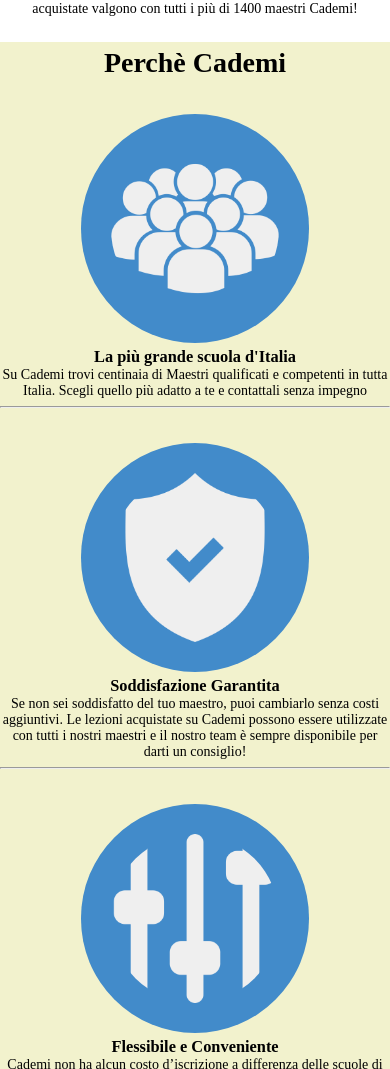
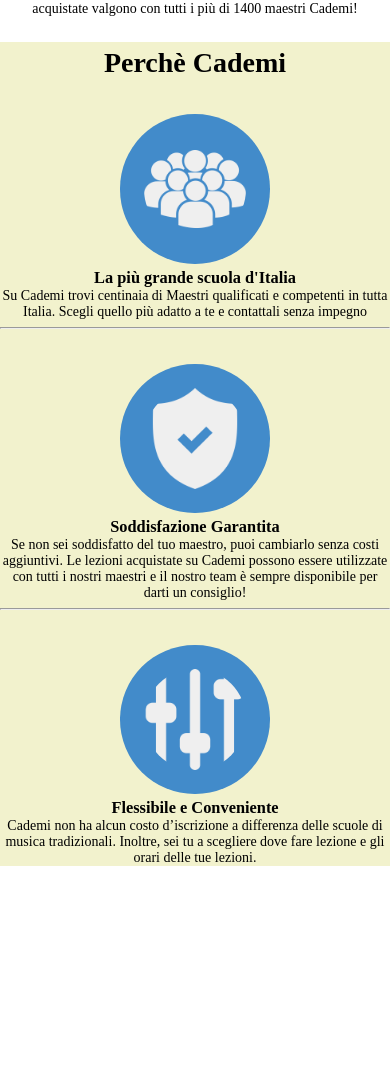
Before and after one commit to Mandrake091/html-responsive-wannabe, a plain HTML site: page index.html in a window 390 px wide. Shown: the part 1316-2385 px from the top of the page. After the commit the page ends 2182 px from the top, so only its background shows below. Drawn offline with Linux system fonts and the light colour scheme.

Commit message:
correction on blu images

```diff
--- a/css/query.css
+++ b/css/query.css
@@ -13,11 +13,19 @@
     h3{
       margin: 0;
     }
+   /* / text style */
 
-
+   /* Img style */
     img{
       height: 20vh;
     }
+    #why .row img {
+        background-color: #428bca;
+        border-radius: 50%;
+        padding: 24px;
+        height: 12vh;
+    }
+    /* / img style */
 
     .row{
       margin: 0;
@@ -25,9 +33,9 @@
       width: 100%;
     }
 
-  #lezioni,#why{
+    #lezioni,#why{
     background-color: #f2f2cd;
-  }
+    }
 
     #lezioni .row > .left, #lezioni .row > .right {
       width: 100%;
@@ -37,8 +45,8 @@
     #steps .row > .left, #steps .row > .central, #steps .row > .right {
       width: 100%;
       padding-bottom: 25px;
-  }
-  #why .row > .first, #why .row > .second, #why .row > .third {
+    }
+    #why .row > .first, #why .row > .second, #why .row > .third {
     margin-top: 35px;
   }
   }
```
